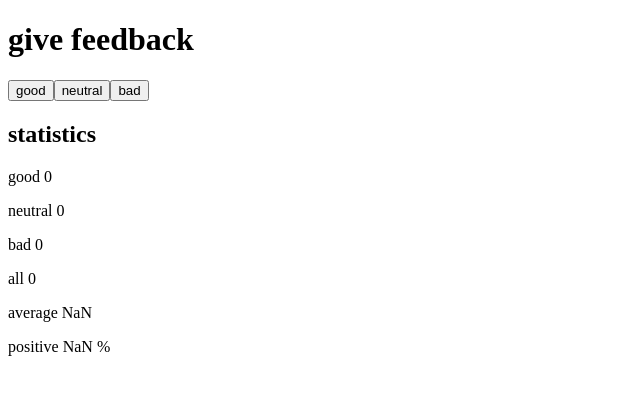
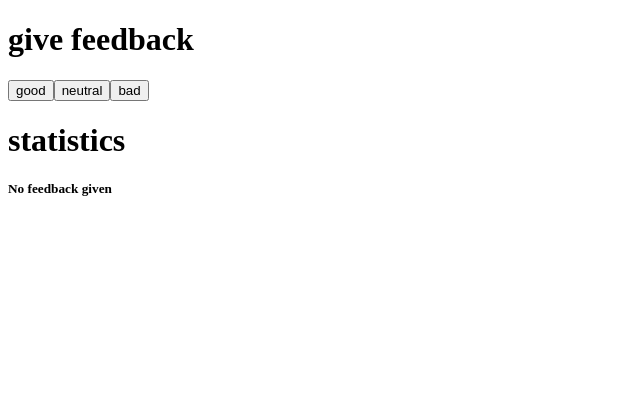
Before and after one commit to salcrom/FullStackOpen_part0, a React (Vite) app in the folder part1/unicafe/: page / in a window 1280 px wide. Shown: the top 394 px of the page, without its empty margins (0-640 px from the left). Built offline with nearby package versions, Linux system fonts and the light colour scheme.

Commit message:
unicafe - paso 4 listo

```diff
--- a/part1/unicafe/src/App.jsx
+++ b/part1/unicafe/src/App.jsx
@@ -1,9 +1,13 @@
 import { useState } from "react";
 
 const Statistics = ({ good, neutral, bad }) => {
+    console.log({ good, neutral, bad });
     return (
         <>
-            <h2>statistics</h2>
+            <h1>statistics</h1>
+            {good === 0 && neutral === 0 && bad === 0 ? (
+                <h5>No feedback given</h5>
+            ) : (
                 <div>
                     <p>good {good}</p>
                     <p>neutral {neutral}</p>
@@ -16,6 +20,7 @@ const Statistics = ({ good, neutral, bad }) => {
                     </p>
                     <p>positive {(good / (good + neutral + bad)) * 100} %</p>
                 </div>
+            )}
         </>
     );
 };
```
Lines whose indentation alone changed are shown as unchanged.
